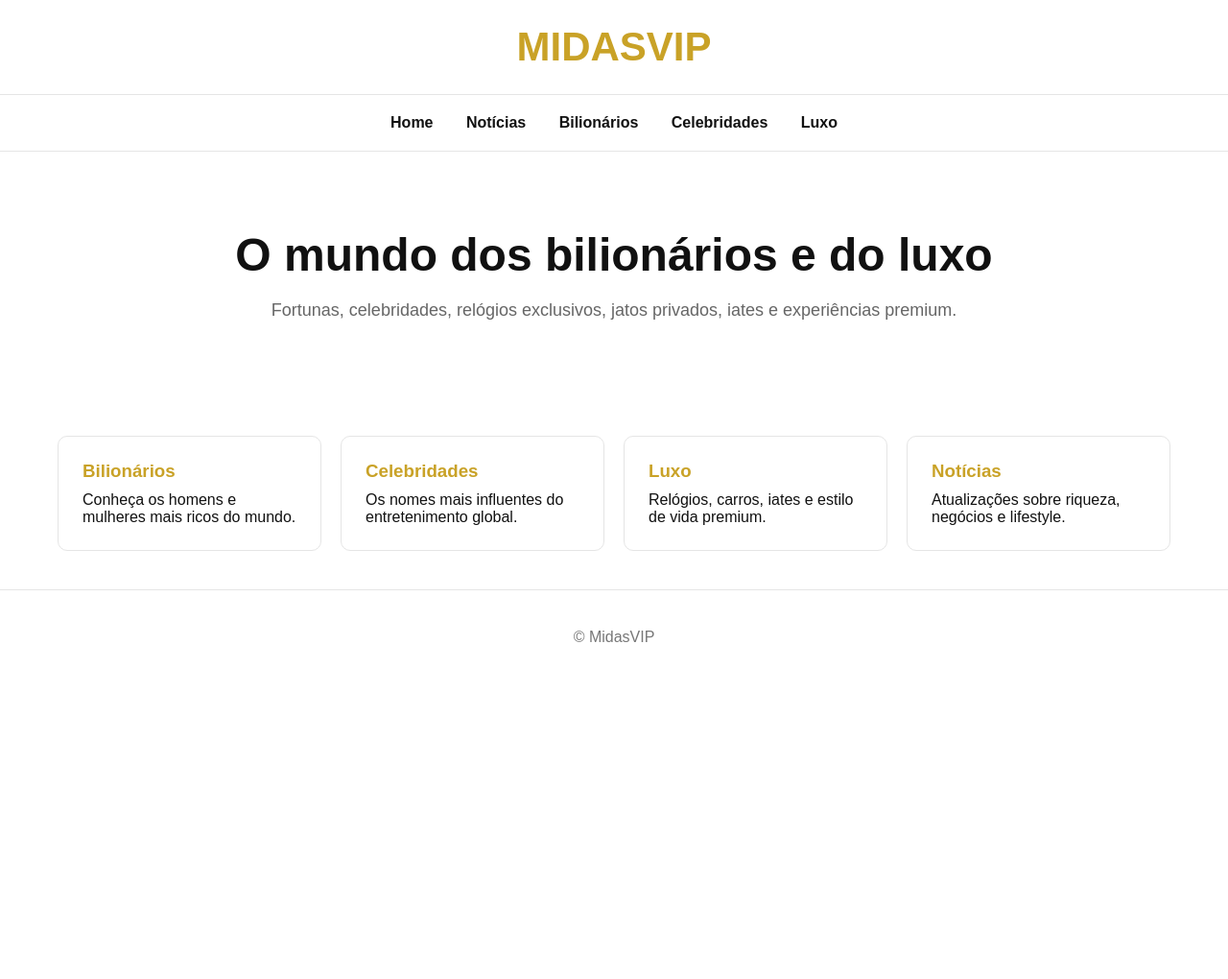
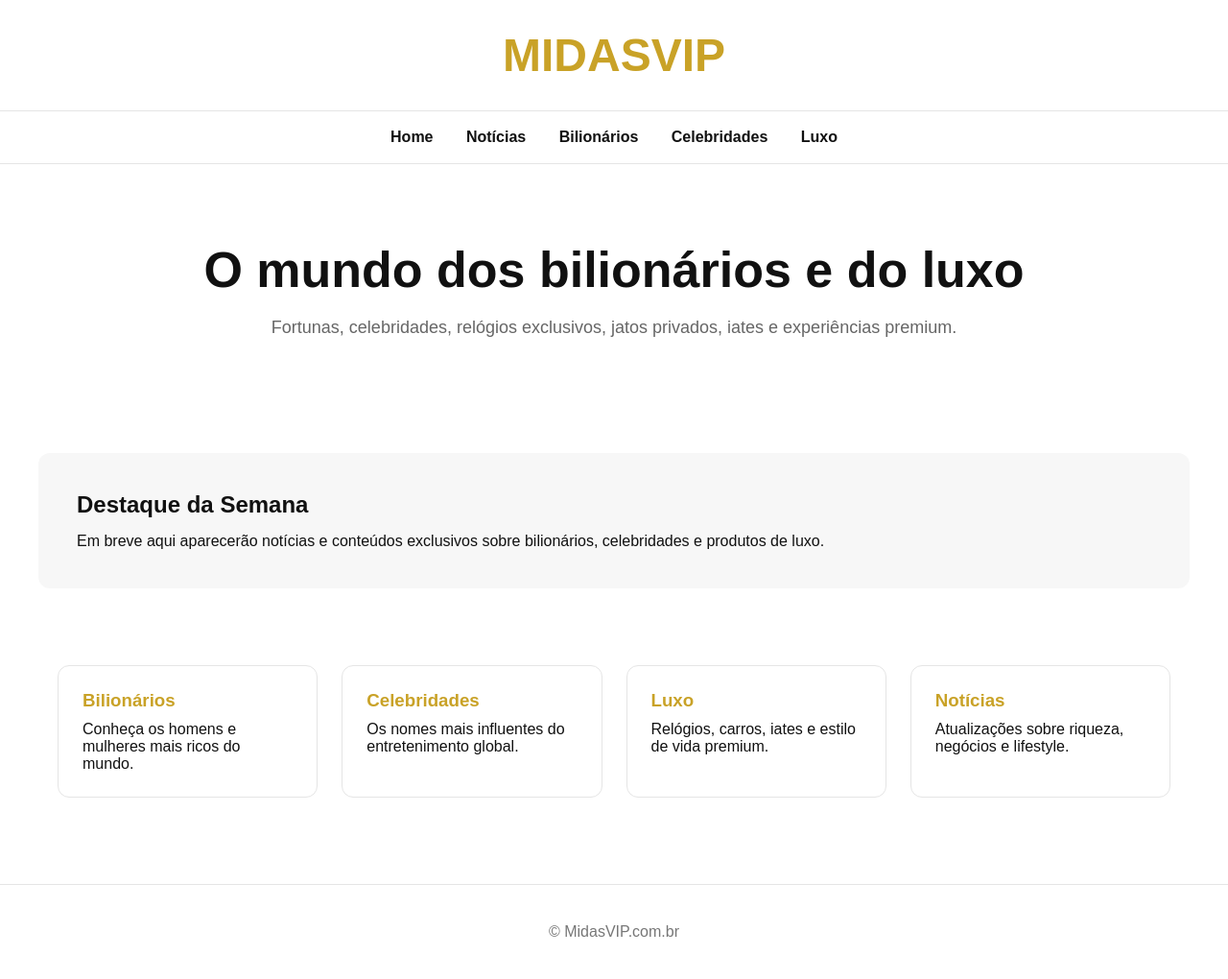
Before and after one commit to roney-midasvip/midasvip, a Flask app: page / in a window 1280 px wide. Shown: the whole page at 96% size. Before the commit the page ends 669 px from the top, so only its background shows below. Run offline with Flask 3, Linux system fonts and the light colour scheme.

Commit message:
Update home.html

```diff
--- a/templates/home.html
+++ b/templates/home.html
@@ -7,96 +7,9 @@
 
 <title>MidasVIP</title>
 
-<style>
+<link rel="stylesheet" href="{{ url_for('static', filename='css/style.css') }}">
+</head>
 
-*{
-    margin:0;
-    padding:0;
-    box-sizing:border-box;
-}
-
-body{
-    font-family:Arial, sans-serif;
-    background:#ffffff;
-    color:#111;
-}
-
-header{
-    border-bottom:1px solid #e5e5e5;
-    padding:25px;
-    text-align:center;
-}
-
-header h1{
-    color:#c9a227;
-    font-size:42px;
-}
-
-nav{
-    padding:20px;
-    text-align:center;
-    border-bottom:1px solid #e5e5e5;
-}
-
-nav a{
-    text-decoration:none;
-    color:#111;
-    margin:0 15px;
-    font-weight:bold;
-}
-
-.hero{
-    padding:80px 20px;
-    text-align:center;
-}
-
-.hero h2{
-    font-size:48px;
-    margin-bottom:20px;
-}
-
-.hero p{
-    max-width:800px;
-    margin:auto;
-    color:#666;
-    font-size:18px;
-}
-
-.grid{
-    max-width:1200px;
-    margin:auto;
-    padding:40px 20px;
-    display:grid;
-    grid-template-columns:repeat(auto-fit,minmax(250px,1fr));
-    gap:20px;
-}
-
-.card{
-    border:1px solid #e5e5e5;
-    border-radius:10px;
-    padding:25px;
-    transition:.3s;
-}
-
-.card:hover{
-    transform:translateY(-4px);
-}
-
-.card h3{
-    margin-bottom:10px;
-    color:#c9a227;
-}
-
-footer{
-    text-align:center;
-    padding:40px;
-    border-top:1px solid #e5e5e5;
-    color:#777;
-}
-
-</style>
-
-</head>
 <body>
 
 <header>
@@ -113,10 +26,17 @@ footer{
 
 <section class="hero">
 <h2>O mundo dos bilionários e do luxo</h2>
-
 <p>
 Fortunas, celebridades, relógios exclusivos,
 jatos privados, iates e experiências premium.
+</p>
+</section>
+
+<section class="destaque">
+<h2>Destaque da Semana</h2>
+<p>
+Em breve aqui aparecerão notícias e conteúdos exclusivos sobre
+bilionários, celebridades e produtos de luxo.
 </p>
 </section>
 
@@ -145,7 +65,7 @@ jatos privados, iates e experiências premium.
 </section>
 
 <footer>
-© MidasVIP
+© MidasVIP.com.br
 </footer>
 
 </body>
```
